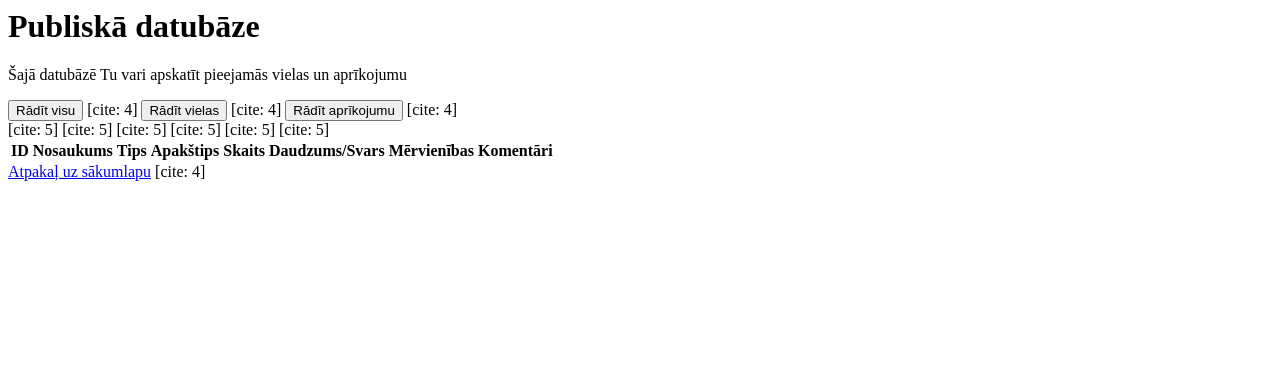
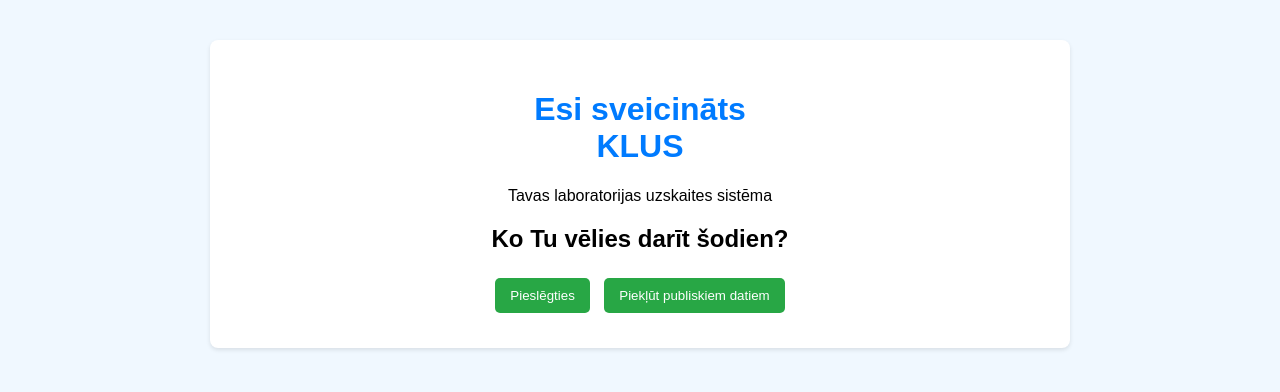
Before and after one commit to Hengras/PD_dati, a plain HTML site: page index.html in a window 1280 px wide. Drawn offline with Linux system fonts and the light colour scheme.

Commit message:
index.html

```diff
--- a/index.html
+++ b/index.html
@@ -1,24 +1,58 @@
-<div class="main-content">
+<!DOCTYPE html>
+<html lang="lv">
+<head>
+    <meta charset="UTF-8">
+    <meta name="viewport" content="width=device-width, initial-scale=1.0">
+    <title>KLUS - Laboratorijas Uzskaites Sistēma</title>
+    <link rel="stylesheet" href="style.css"> </head>
+<body>
+
+    <div class="form-container" id="form1">
+        <h1>Esi sveicināts<br>KLUS</h1>
+        <p>Tavas laboratorijas uzskaites sistēma</p>
+        <h2>Ko Tu vēlies darīt šodien?</h2>
+        <button onclick="showLoginForm()">Pieslēgties</button>
+        <button onclick="showPublicData()">Piekļūt publiskiem datiem</button>
+    </div>
+
+    <div class="form-container" id="form2" style="display:none;">
+        <h1>Esi sveicināts<br>KLUS</h1>
+        <p>Tavas laboratorijas uzskaites sistēma</p>
+        <h3>Pieslēgties Ķīmijas laboratorijas uzskaites sistēmai</h3>
+        <input type="text" placeholder="Lietotājvārds">
+        <input type="password" placeholder="Parole">
+        <button>Pieslēgties</button>
+        <p>Neesi vēl reģistrēts?</p>
+        <button>Izveidot profilu</button>
+        <a href="#" onclick="showForm1()">Atpakaļ uz sākumlapu</a>
+    </div>
+
+    <div class="form-container" id="form3" style="display:none;">
+        <a href="#" onclick="showForm1()" class="back-link">Atpakaļ uz sākumlapu</a>
         <h1>Publiskā datubāze</h1>
         <p>Šajā datubāzē Tu vari apskatīt pieejamās vielas un aprīkojumu</p>
         <div class="filter-buttons">
-        <button id="showAll">Rādīt visu</button> [cite: 4]
-        <button id="showVielas">Rādīt vielas</button> [cite: 4]
-        <button id="showEquipment">Rādīt aprīkojumu</button> [cite: 4]
+            <button id="showAll">Rādīt visu</button>
+            <button id="showVielas">Rādīt vielas</button>
+            <button id="showEquipment">Rādīt aprīkojumu</button>
         </div>
         <table id="dataTable">
             <thead>
                 <tr>
-                <th>ID</th> [cite: 5]
-                <th>Nosaukums</th> [cite: 5]
-                <th>Tips</th> [cite: 5]
-                <th>Apakštips</th> [cite: 5]
-                <th>Skaits</th> [cite: 5]
-                <th>Daudzums/Svars</th> <th>Mērvienības</th> <th>Komentāri</th> [cite: 5]
+                    <th>ID</th>
+                    <th>Nosaukums</th>
+                    <th>Tips</th>
+                    <th>Apakštips</th>
+                    <th>Skaits</th>
+                    <th>Daudzums/Svars</th>
+                    <th>Mērvienības</th>
+                    <th>Komentāri</th>
                 </tr>
             </thead>
             <tbody>
                 </tbody>
         </table>
-    <a href="#" class="back-link">Atpakaļ uz sākumlapu</a> [cite: 4]
     </div>
+
+    <script src="script.js"></script> </body>
+</html>
```
Lines whose indentation alone changed are shown as unchanged.
